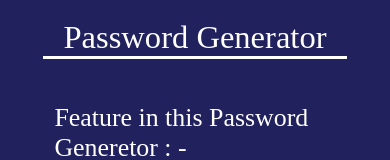
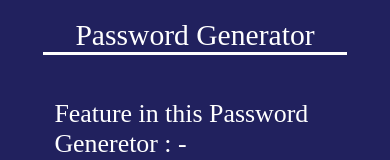
Before and after one commit to Amarjit-Gupta/password-generator, a React (Vite) app: page / in a window 390 px wide. Shown: the top 160 px of the page. Built offline with nearby package versions, Linux system fonts and the light colour scheme.

Commit message:
Update index.css

```diff
--- a/src/index.css
+++ b/src/index.css
@@ -153,7 +153,7 @@ input[type="checkbox"] {
 
 @media only screen and (max-width:520px) {
   .heading {
-    font-size: 4.4rem;
+    font-size: 4rem;
     width: 41rem;
   }
   .main {
```
